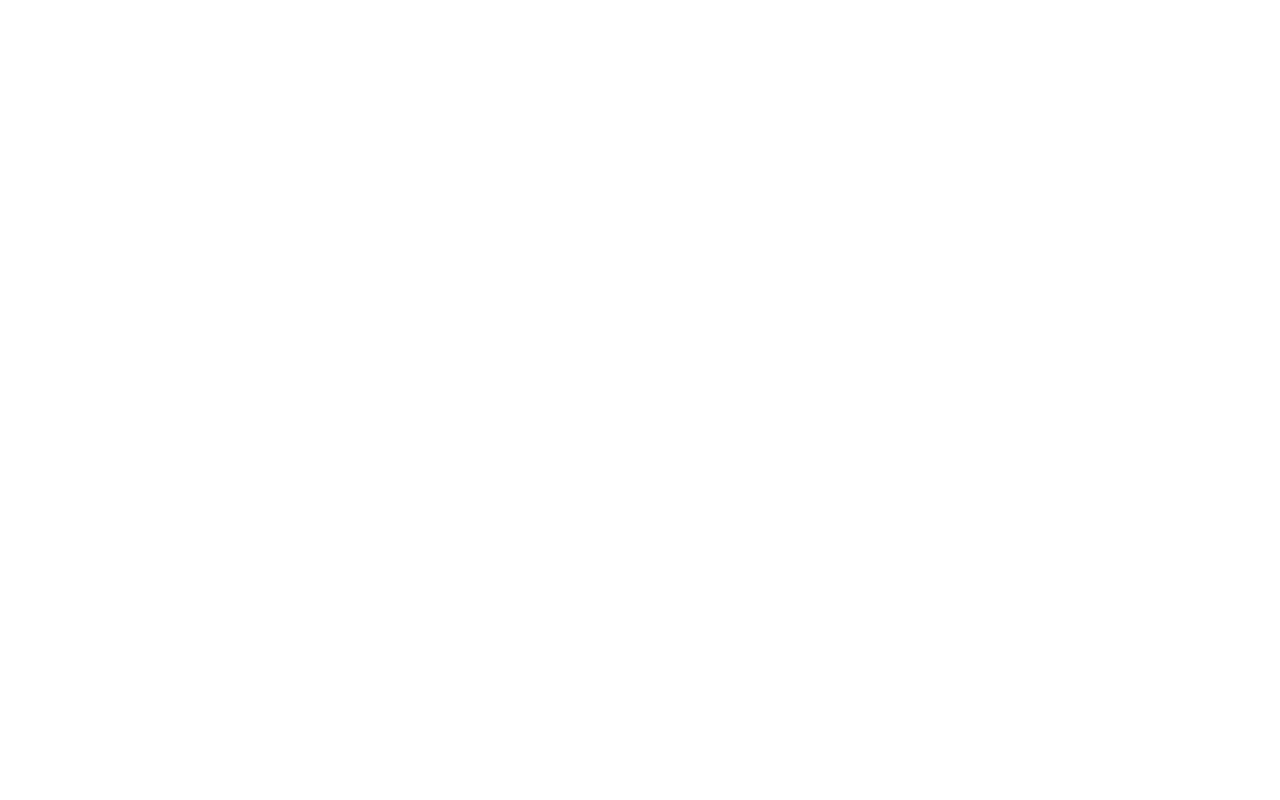
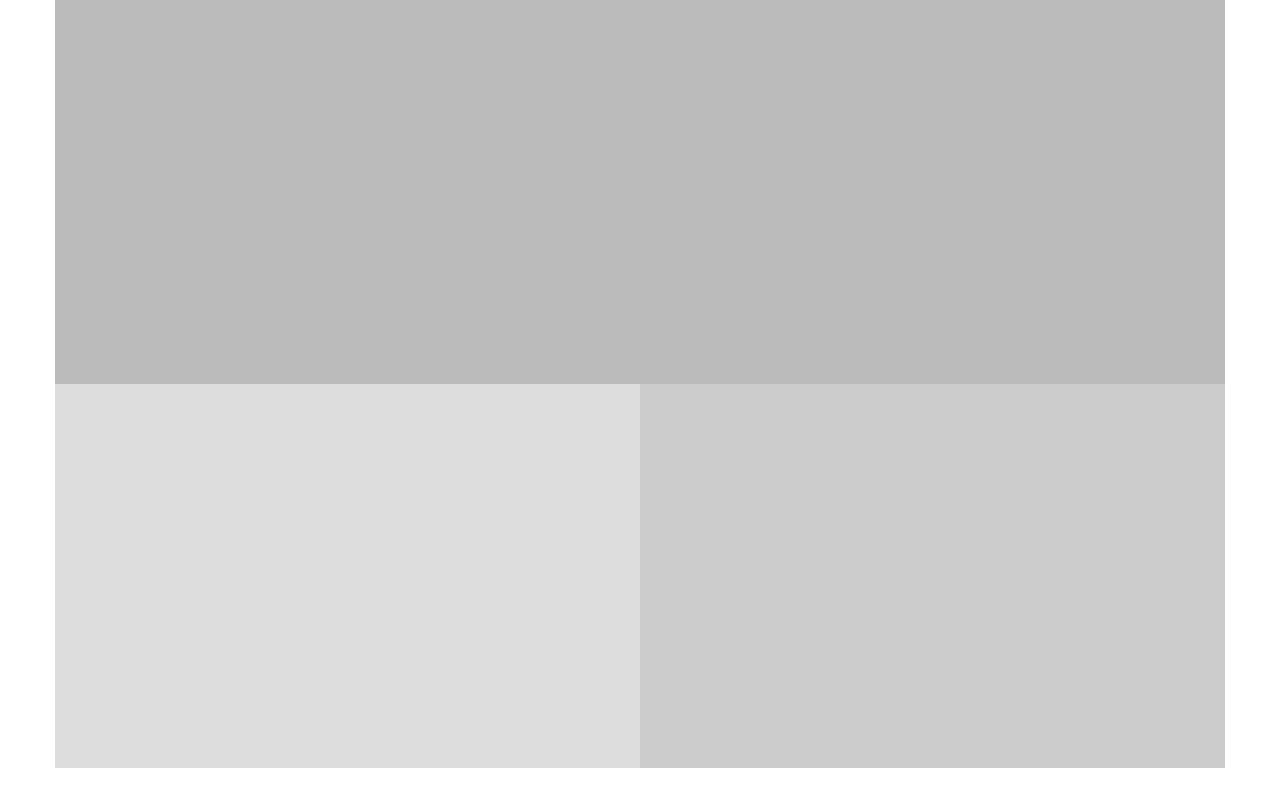
Before and after one commit to wolfgangwarneke/Hipster-Vacation-Suggester, a plain HTML site: page index.html in a window 1280 px wide. Drawn offline with nearby package versions, Linux system fonts and the light colour scheme.

Commit message:
add Bootstrap div layout for quiz section

```diff
--- a/css/style.css
+++ b/css/style.css
@@ -0,0 +1,17 @@
+#questionbar {
+    background-color: #bbb;
+    min-height: 30vw;
+    min-width: 60vw;
+}
+
+#affirmativeresponse {
+    background-color: #ddd;
+    min-width: 30vw;
+    min-height: 30vw;
+}
+
+#negativeresponse {
+    background-color: #ccc;
+    min-width: 30vw;
+    min-height: 30vw;
+}
--- a/index.html
+++ b/index.html
@@ -10,6 +10,17 @@
     <link rel="stylesheet" href="css/style.css" type="text/css"></link>
   </head>
   <body>
-
+    <div class="container">
+      <div class="row">
+        <div class="col-xs-12" id="questionbar">
+        </div>
+      </div>
+      <div class="row">
+        <div class="col-xs-6" id="affirmativeresponse">
+        </div>
+        <div class="col-xs-6" id="negativeresponse">
+        </div>
+      </div>
+    </div>
   </body>
 </html>
```
